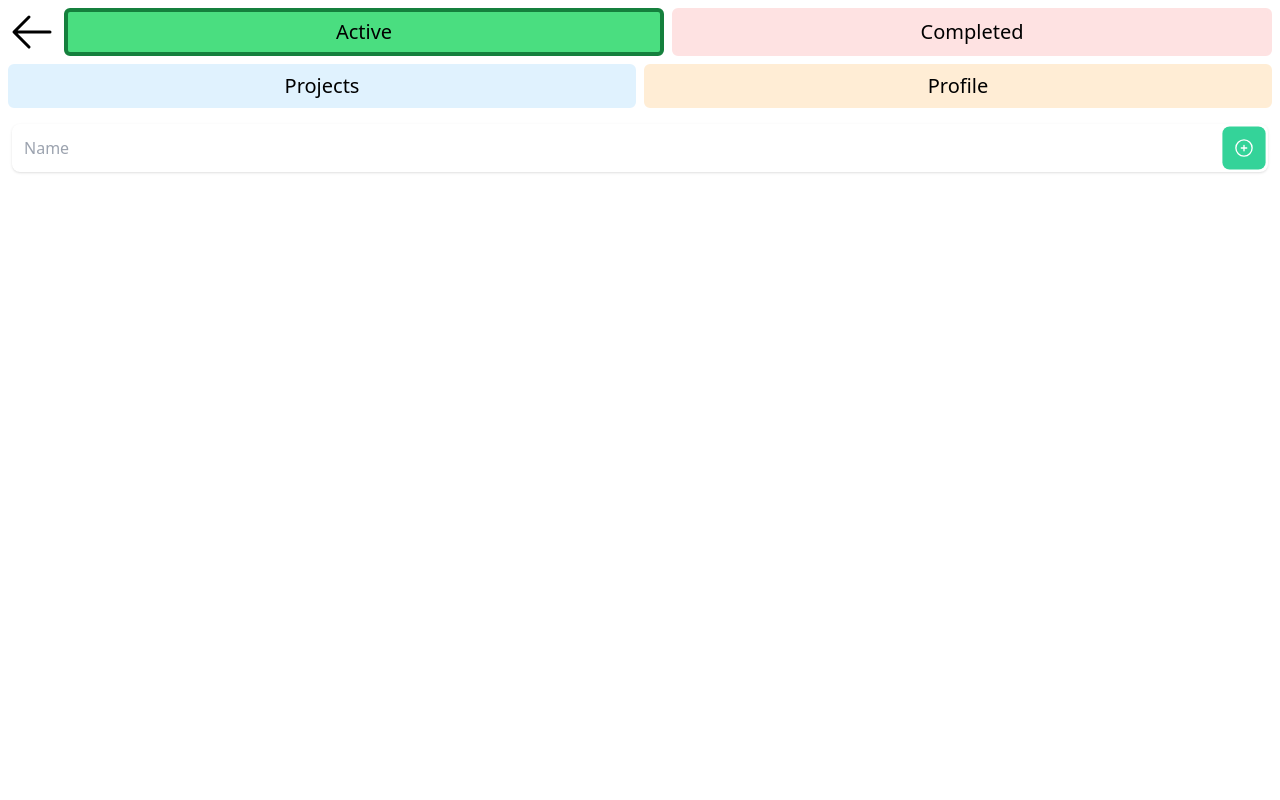
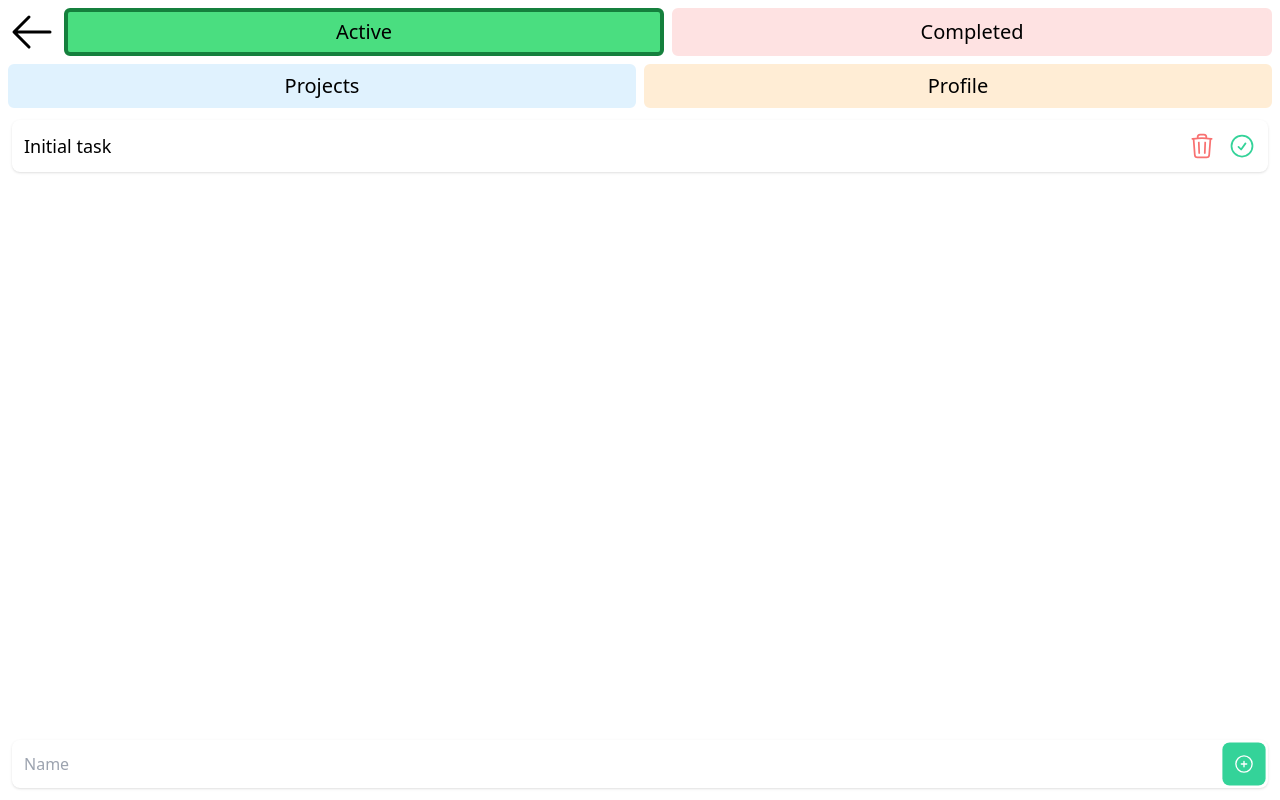
Before and after one commit to YangKai232323/taskListTry, a React (Vite) app: page / in a window 1280 px wide. Built offline with nearby package versions, Linux system fonts and the light colour scheme.

Commit message:
fix: separate TaskAdd into its own component

```diff
--- a/src/App.tsx
+++ b/src/App.tsx
@@ -5,6 +5,7 @@ import { ProjectList } from './ProjectList'
 import { Navigation } from './Navigation'
 import { Profile } from './Profile'
 import { History } from './History'
+import { TaskAdd } from './TaskAdd'
 
 function App() {
     const [currentPage, setCurrentPage] = useState<PageType>(PageType.Active)
@@ -79,6 +80,12 @@ function App() {
             : setHistory([[taskName, currentProjectName, taskState]])
     }
 
+    function deleteTask(taskName: string) {
+        const tasksForSet = tasks.filter((task) => task.name !== taskName)
+        setTasks(tasksForSet)
+        addToHistory(taskName, projects[currentProject].name, 'deleted')
+    }
+
     if (currentPage === PageType.Completed) {
         return (
             <div className="m-0 p-0">
@@ -97,15 +104,16 @@ function App() {
                     <TaskList
                         currentProject={projects[currentProject].name}
                         tasks={tasks.filter((task) => task.state)}
+                        deleteTask={deleteTask}
                     ></TaskList>
                 ) : (
-                    <p>No completed tasks</p>
+                    <p className="text-center">No completed tasks</p>
                 )}
             </div>
         )
     } else if (currentPage === PageType.Active) {
         return (
-            <div className="m-0 p-0">
+            <div className="flex h-screen flex-col">
                 <Navigation
                     addLastPage={(page) => {
                         addLastPage(page)
@@ -120,23 +128,6 @@ function App() {
                 <TaskList
                     currentProject={projects[currentProject]?.name}
                     tasks={tasks.filter((task) => !task?.state) || []}
-                    addTask={(taskName) => {
-                        if (!taskName) {
-                            return 'Please enter something to textspace'
-                        }
-                        addTask({
-                            name: taskName,
-                            state: false,
-                            value: 10,
-                        })
-                        addToHistory(
-                            taskName,
-                            projects[currentProject]?.name,
-                            'active'
-                        )
-                        return 'All ok'
-                    }}
-                    nukeTasks={() => setTasks([])}
                     completeTask={(taskName) => {
                         setTasks(
                             tasks.map((task) => {
@@ -155,19 +146,27 @@ function App() {
                             'completed'
                         )
                     }}
-                    deleteTask={(taskName) => {
-                        const tasksForSet = tasks.filter(
-                            (task) => task.name !== taskName
-                        )
-                        setTasks(tasksForSet)
+                    deleteTask={deleteTask}
+                />
+                <TaskAdd
+                    tasks={tasks}
+                    onAdd={(taskName) => {
+                        if (!taskName) {
+                            return 'Please enter something to textspace'
+                        }
+                        addTask({
+                            name: taskName,
+                            state: false,
+                            value: 10,
+                        })
                         addToHistory(
                             taskName,
-                            projects[currentProject].name,
-                            'deleted'
+                            projects[currentProject]?.name,
+                            'active'
                         )
+                        return 'All ok'
                     }}
-                    editable
-                ></TaskList>
+                />
             </div>
         )
     } else if (currentPage === PageType.Projects) {
--- /dev/null
+++ b/src/TaskAdd.tsx
@@ -0,0 +1,60 @@
+import { useState } from 'react'
+import { Task } from './types'
+import { PlusCircleIcon } from '@heroicons/react/24/outline'
+
+interface Props {
+    tasks: Task[]
+    onAdd?(taskName: string): void
+}
+
+export function TaskAdd({ tasks, onAdd }: Props) {
+    const [inputTaskName, setInputTaskName] = useState<string>('')
+
+    const [isValid, setIsValid] = useState(true)
+
+    return (
+        <div className="absolute bottom-0 w-full bg-white p-3">
+            <div className="flex justify-between gap-3 rounded-lg shadow">
+                <input
+                    value={inputTaskName}
+                    id="taskInput"
+                    className="h-12 w-full bg-transparent p-3 outline-none"
+                    type="text"
+                    placeholder="Name"
+                    onInput={(event: any) => {
+                        setInputTaskName(event.target.value)
+                        if (
+                            tasks.find(
+                                (task) => task.name === event.target.value
+                            )
+                        ) {
+                            setIsValid(false)
+                        } else {
+                            setIsValid(true)
+                        }
+                    }}
+                />
+                {isValid ? (
+                    <button
+                        type="button"
+                        className="aspect-square h-12 scale-90 rounded-lg bg-emerald-400 p-3 text-white transition-all active:scale-75 active:bg-emerald-300 md:hover:bg-emerald-300"
+                        onClick={() => {
+                            if (!inputTaskName) {
+                                alert('Name is mandatory')
+                            } else {
+                                onAdd?.(inputTaskName)
+                                setInputTaskName('')
+                            }
+                        }}
+                    >
+                        <PlusCircleIcon />
+                    </button>
+                ) : (
+                    <p className="flex w-fit items-center justify-center whitespace-nowrap rounded-lg bg-red-400 px-2 font-bold text-white">
+                        Name's taken
+                    </p>
+                )}
+            </div>
+        </div>
+    )
+}
--- a/src/TaskList.tsx
+++ b/src/TaskList.tsx
@@ -1,40 +1,22 @@
 import { Task } from './types'
-import { useState } from 'react'
-import {
-    CheckCircleIcon,
-    PlusCircleIcon,
-    TrashIcon,
-} from '@heroicons/react/24/outline'
+import { CheckCircleIcon, TrashIcon } from '@heroicons/react/24/outline'
 
 interface Props {
     tasks: Task[]
     currentProject: string
-    addTask?(taskName: string): string //string because we sent result to user
     deleteTask?(taskName: string): void
     completeTask?(taskName: string): void
-    nukeTasks?(): void
-    editable?: boolean
 }
 
-export function TaskList({
-    tasks,
-    addTask,
-    deleteTask,
-    completeTask,
-    editable,
-}: Props) {
-    const [inputTaskName, setInputTaskName] = useState<string>('')
-
-    const [isValid, setIsValid] = useState(true)
-
+export function TaskList({ tasks, deleteTask, completeTask }: Props) {
     return (
-        <div className="relative">
-            <ul className="text-lg overflow-auto">
+        <div className="overflow-auto">
+            <ul className="overflow-auto text-lg">
                 {tasks.map((task) => (
                     <li className="m-3 flex items-center justify-between rounded-lg px-3 py-1 shadow transition-all">
                         <p className="break-all">{task.name}</p>
-                        {editable && (
-                            <div>
+                        <div>
+                            {deleteTask && (
                                 <button
                                     type="button"
                                     className="m-2 mx-1"
@@ -42,6 +24,8 @@ export function TaskList({
                                 >
                                     <TrashIcon className="h-7 w-7 text-red-400" />
                                 </button>
+                            )}
+                            {completeTask && (
                                 <button
                                     type="button"
                                     className="m-2 mr-0"
@@ -49,57 +33,11 @@ export function TaskList({
                                 >
                                     <CheckCircleIcon className="h-7 w-7 text-emerald-400" />
                                 </button>
-                            </div>
-                        )}
+                            )}
+                        </div>
                     </li>
                 ))}
             </ul>
-            {editable && (
-                <div className="absolute bottom-0 w-full p-3 bg-white">
-                    <div className="flex justify-between gap-3 rounded-lg shadow">
-                        <input
-                            value={inputTaskName}
-                            id="taskInput"
-                            className="h-12 w-full bg-transparent p-3 outline-none"
-                            type="text"
-                            placeholder="Name"
-                            onInput={(event: any) => {
-                                setInputTaskName(event.target.value)
-                                if (
-                                    tasks.find(
-                                        (task) =>
-                                            task.name === event.target.value
-                                    )
-                                ) {
-                                    setIsValid(false)
-                                } else {
-                                    setIsValid(true)
-                                }
-                            }}
-                        />
-                        {isValid ? (
-                            <button
-                                type="button"
-                                className="aspect-square h-12 scale-90 rounded-lg bg-emerald-400 p-3 text-white transition-all active:scale-75 active:bg-emerald-300 md:hover:bg-emerald-300"
-                                onClick={() => {
-                                    if (!inputTaskName) {
-                                        alert('Name is mandatory')
-                                    } else {
-                                        addTask?.(inputTaskName)
-                                        setInputTaskName('')
-                                    }
-                                }}
-                            >
-                                <PlusCircleIcon />
-                            </button>
-                        ) : (
-                            <p className="flex w-fit items-center justify-center whitespace-nowrap rounded-lg bg-red-400 px-2 font-bold text-white">
-                                Name's taken
-                            </p>
-                        )}
-                    </div>
-                </div>
-            )}
         </div>
     )
 }
--- a/src/index.css
+++ b/src/index.css
@@ -2,14 +2,6 @@
 @tailwind components;
 @tailwind utilities;
 
-@keyframes bounce {
-    0%,
-    100% {
-        transform: translateY(-50%);
-        animation-timing-function: cubic-bezier(0.8, 0, 1, 1);
-    }
-    50% {
-        transform: translateY(50%);
-        animation-timing-function: cubic-bezier(0, 0, 0.2, 1);
-    }
+body {
+    position: relative;
 }
```
